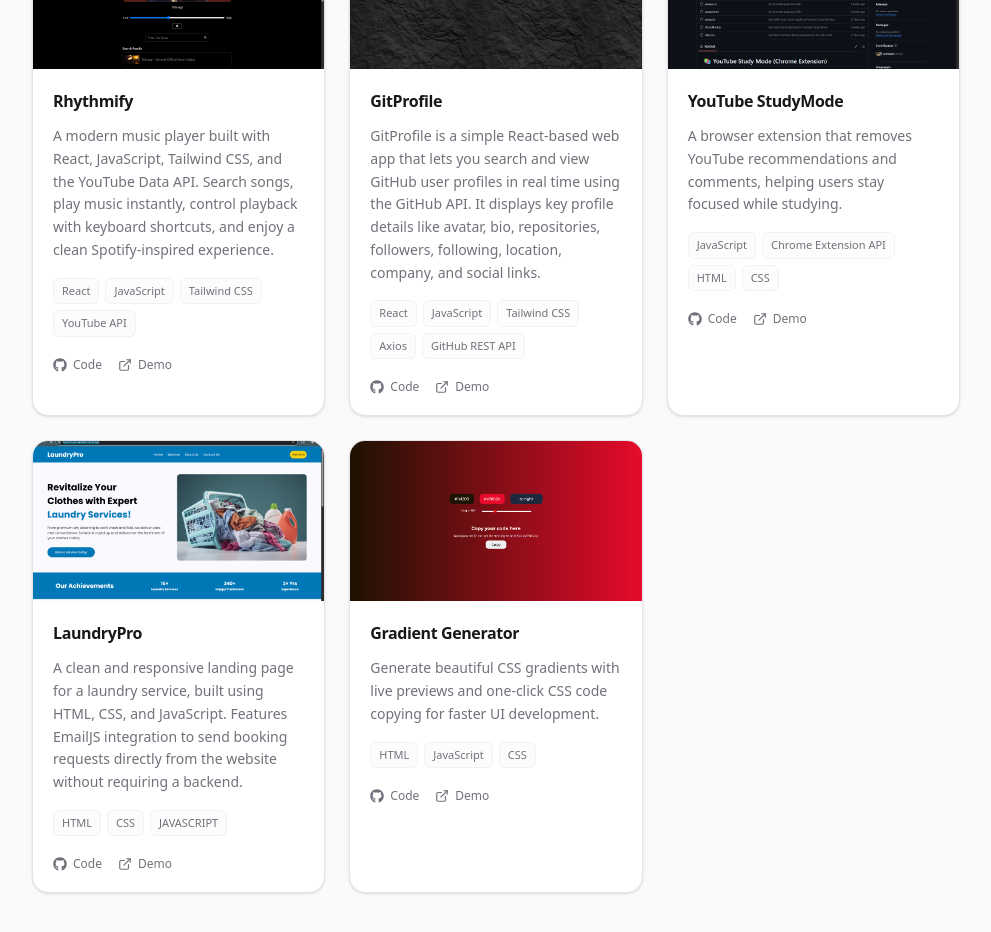
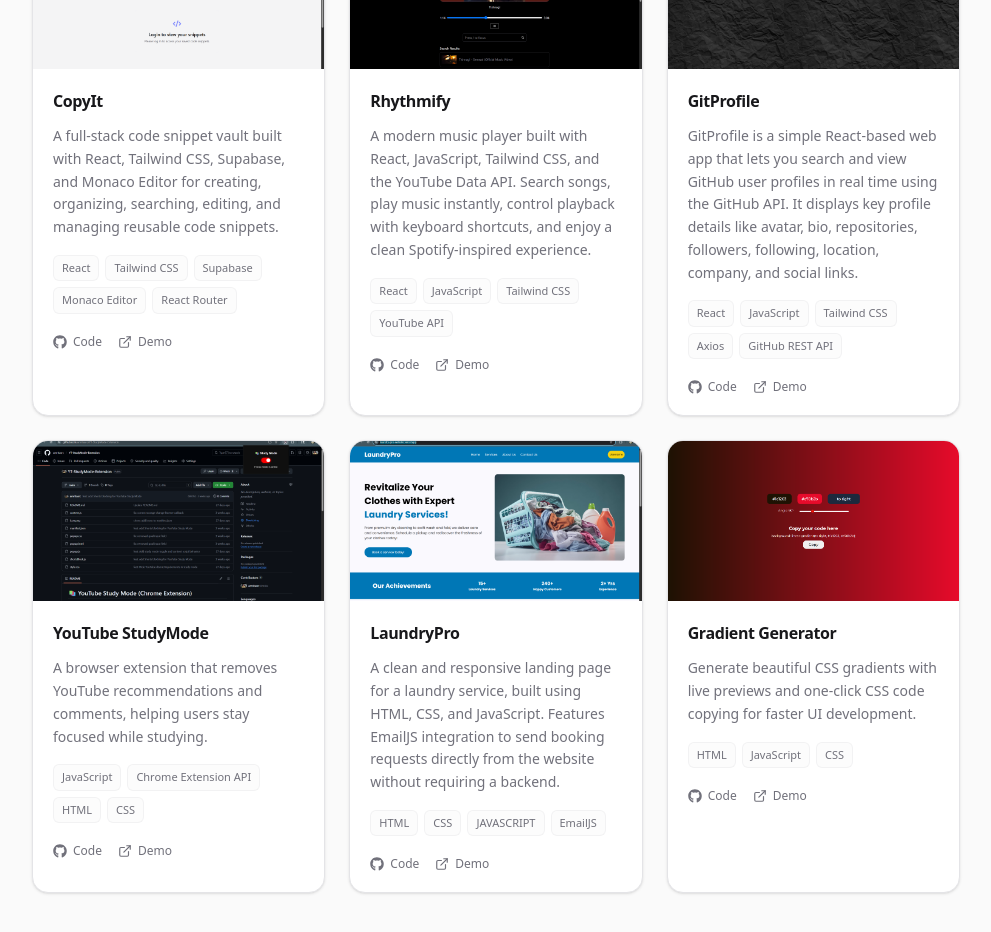
Before and after one commit to amritasrc/amrita-portfolio, a React (Vite) app: page /projects in a window 1280 px wide. Shown: the part 280-1212 px from the top of the page, without its empty margins (144-1135 px from the left). Built offline with nearby package versions, Linux system fonts and the light colour scheme; what @embedpdf/core would draw is missing.

Commit message:
feat: add new project

```diff
--- a/src/Comps/Intro.jsx
+++ b/src/Comps/Intro.jsx
@@ -39,7 +39,7 @@
         transition={{ duration: 0.5, delay: 0.2 }}
         className="mt-3 text-lg text-zinc-500 dark:text-zinc-400"
       >
-        Frontend Web Developer
+        Web Developer
       </motion.p>
 
       {/* Description */}
--- a/src/Comps/Project.jsx
+++ b/src/Comps/Project.jsx
@@ -4,6 +4,15 @@
 import Nav from "./Nav";
 
 const projects = [
+  {
+    projectName: "CopyIt",
+    imageSrc: "/copyIt.png",
+    githubLink: "https://github.com/amritasrc/copyIt",
+    link: "https://copy-it-gold.vercel.app/",
+    projectDescrip:
+      "A full-stack code snippet vault built with React, Tailwind CSS, Supabase, and Monaco Editor for creating, organizing, searching, editing, and managing reusable code snippets.",
+    technologies: ["React", "Tailwind CSS", "Supabase", "Monaco Editor", "React Router"]
+  },
   {
     projectName: "Rhythmify",
     imageSrc: "/rhythmify.png",
@@ -54,7 +63,7 @@
     link: "https://laundry-pro-website.vercel.app/",
     projectDescrip:
       "A clean and responsive landing page for a laundry service, built using HTML, CSS, and JavaScript. Features EmailJS integration to send booking requests directly from the website without requiring a backend.",
-    technologies: ["HTML", "CSS", "JAVASCRIPT"],
+    technologies: ["HTML", "CSS", "JAVASCRIPT", "EmailJS"],
   },
   {
     projectName: "Gradient Generator",
```
Also changed, not shown: public/copyIt.png (added), 1 other file (tests, documents, lock files or other folders).
